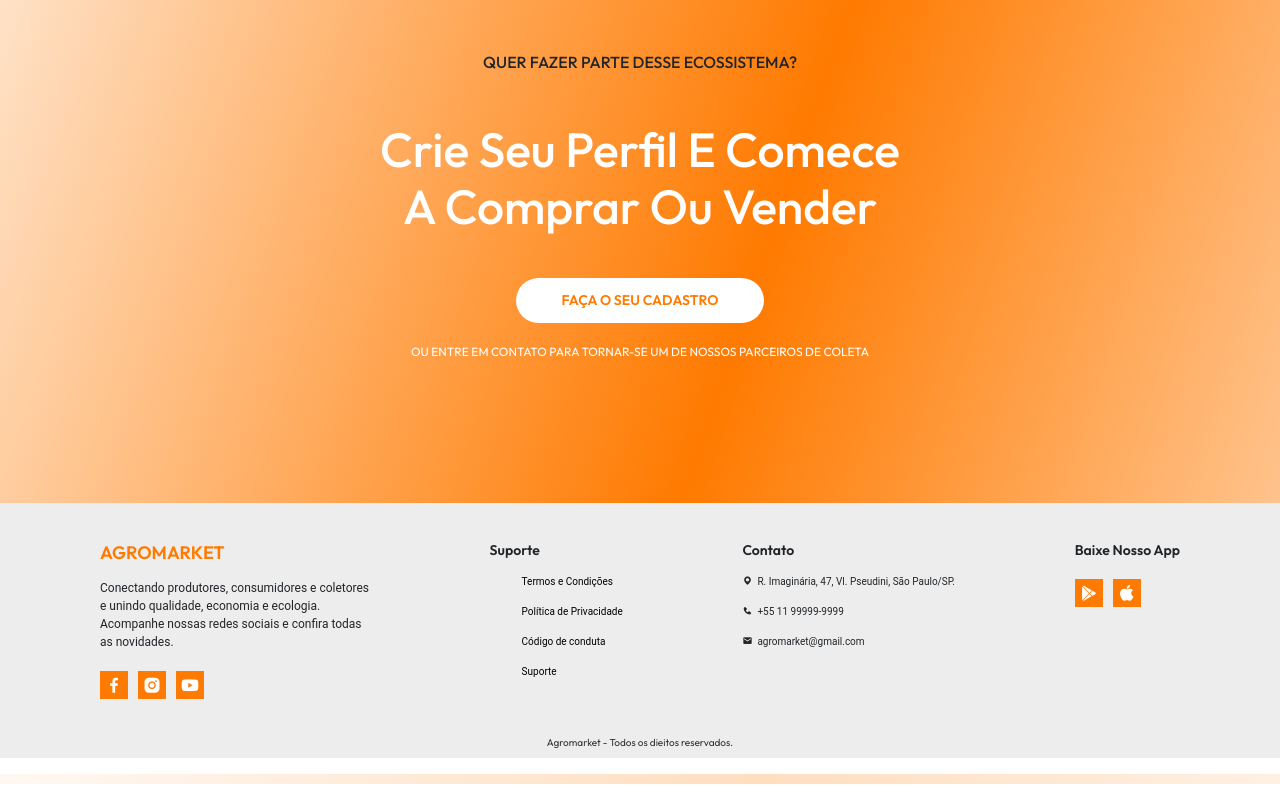
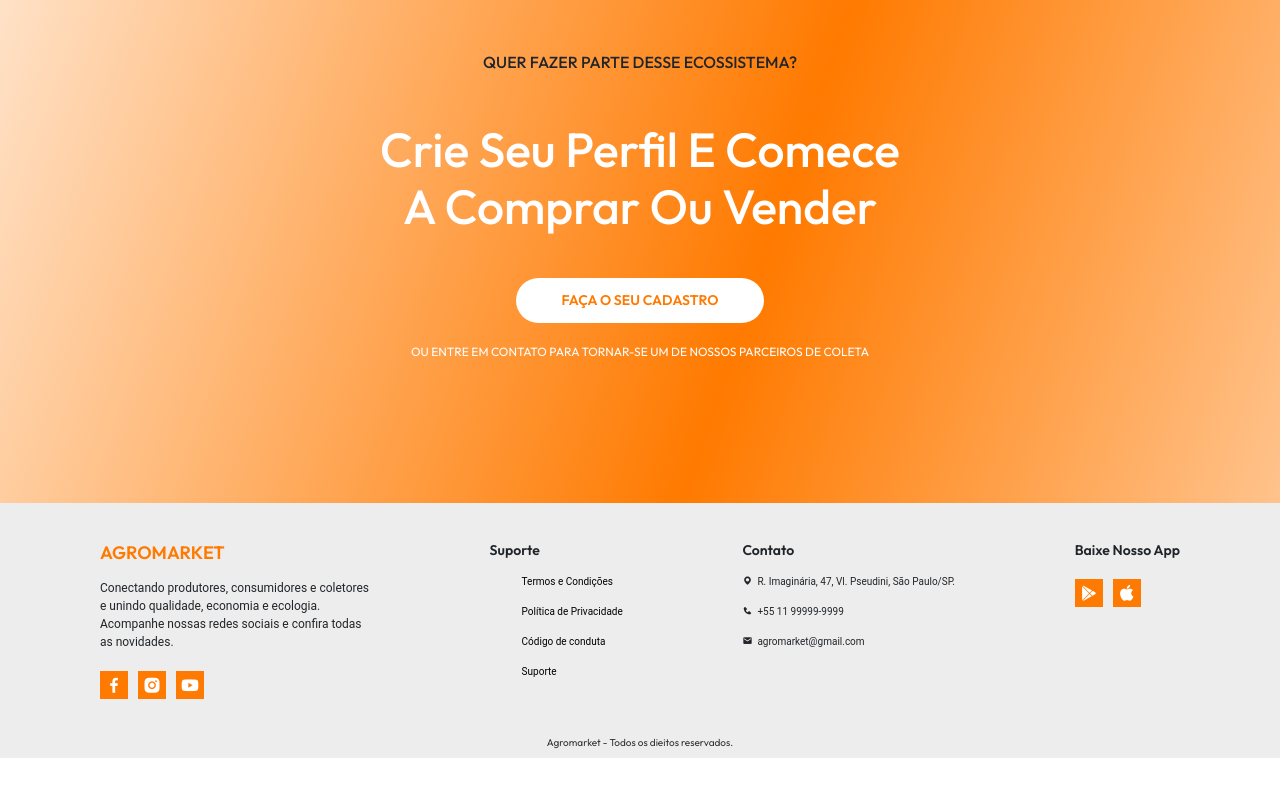
Before and after one commit to AnaClaraSM/Agromarket-sprint3, a React (Vite) app: page / in a window 1280 px wide. Shown: the part 3357-4157 px from the top of the page. After the commit the page ends 4115 px from the top, so only its background shows below. Built offline with nearby package versions, Linux system fonts and the light colour scheme.

Commit message:
bar bug - hide

```diff
--- a/src/components/HomeBottom.jsx
+++ b/src/components/HomeBottom.jsx
@@ -11,7 +11,7 @@ const HomeBottom = () => (
             <HomeCTA />
         </StyledHomeSection>
         <Footer />
-        <SectionBar />
+        {/* <SectionBar /> */}
     </StyledHomeBottom>
 );
 export default HomeBottom;
--- a/src/routes/Compras/index.jsx
+++ b/src/routes/Compras/index.jsx
@@ -14,7 +14,7 @@ function Compras() {
             <ComprasMain />
             <Footer />
             {/* Section Divider */}
-            <SectionBar />
+            {/* <SectionBar /> */}
         </div>
     );
 }
```
